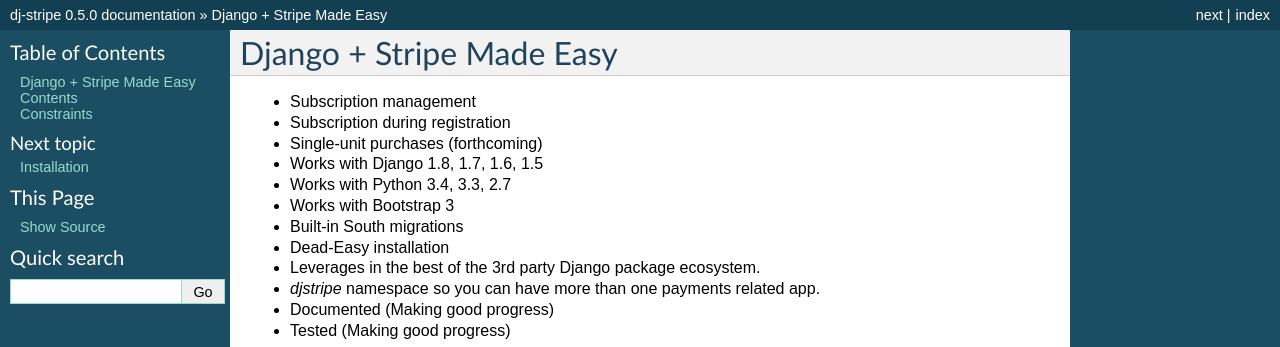
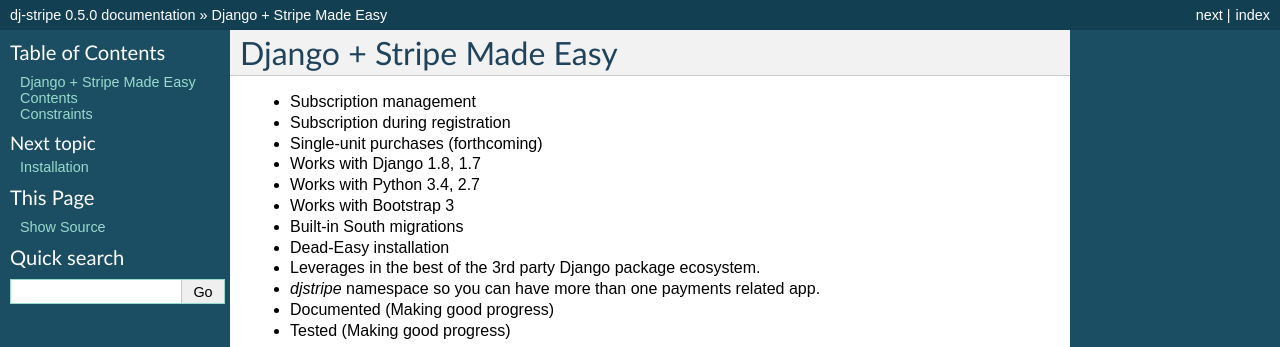
Before and after one commit to dj-stripe/dj-stripe, a Sphinx documentation site: the page built from docs/index.rst, in a window 1280 px wide. Shown: the top 347 px of the page. Built offline with Sphinx 7.4.7, drawn with Linux system fonts in a browser that asks for light colours; the version number is read from the project's files by our own code.

Commit message:
enforcing "Modern python" - py 3.3 should still work, but will no longer be explicitly tested

```diff
--- a/README.rst
+++ b/README.rst
@@ -30,8 +30,8 @@
 * Subscription management
 * Designed for easy implementation of post-registration subscription forms
 * Single-unit purchases (forthcoming)
-* Works with Django 1.8, 1.7, 1.6, 1.5
-* Works with Python 3.4, 3.3, 2.7
+* Works with Django 1.8, 1.7
+* Works with Python 3.4, 2.7
 * Works with Bootstrap 3
 * Built-in migrations
 * Dead-Easy installation
--- a/docs/index.rst
+++ b/docs/index.rst
@@ -9,8 +9,8 @@
 * Subscription management
 * Subscription during registration
 * Single-unit purchases (forthcoming)
-* Works with Django 1.8, 1.7, 1.6, 1.5
-* Works with Python 3.4, 3.3, 2.7
+* Works with Django 1.8, 1.7
+* Works with Python 3.4, 2.7
 * Works with Bootstrap 3
 * Built-in South migrations
 * Dead-Easy installation
```
Also changed, not shown: .travis.yml, 1 other file.
